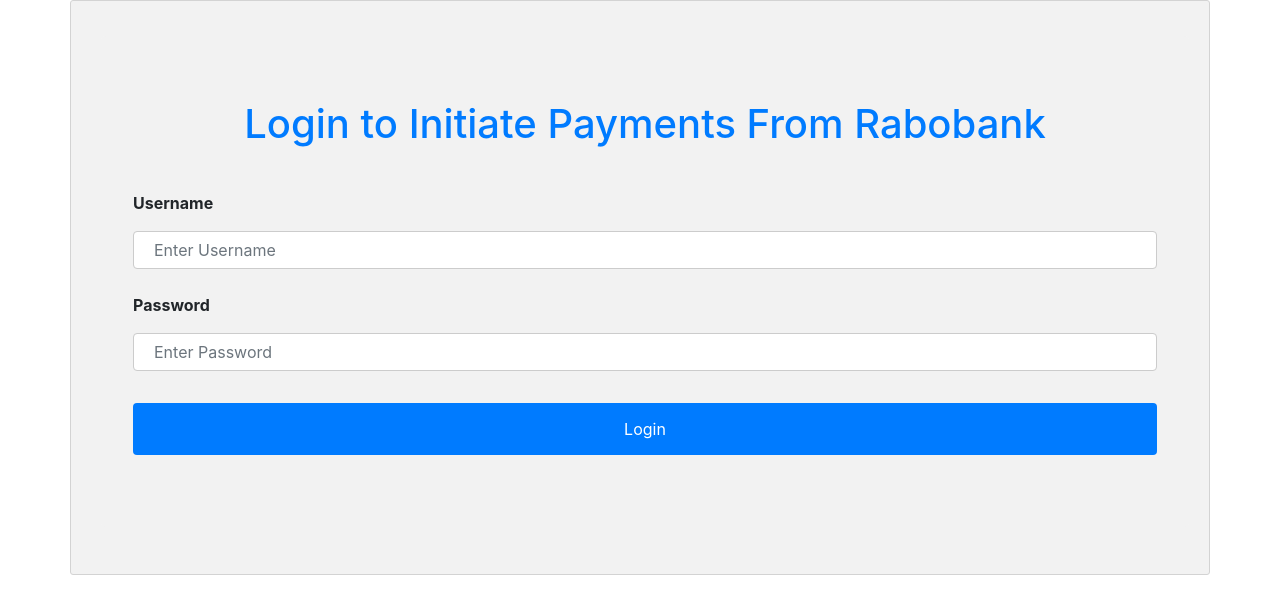
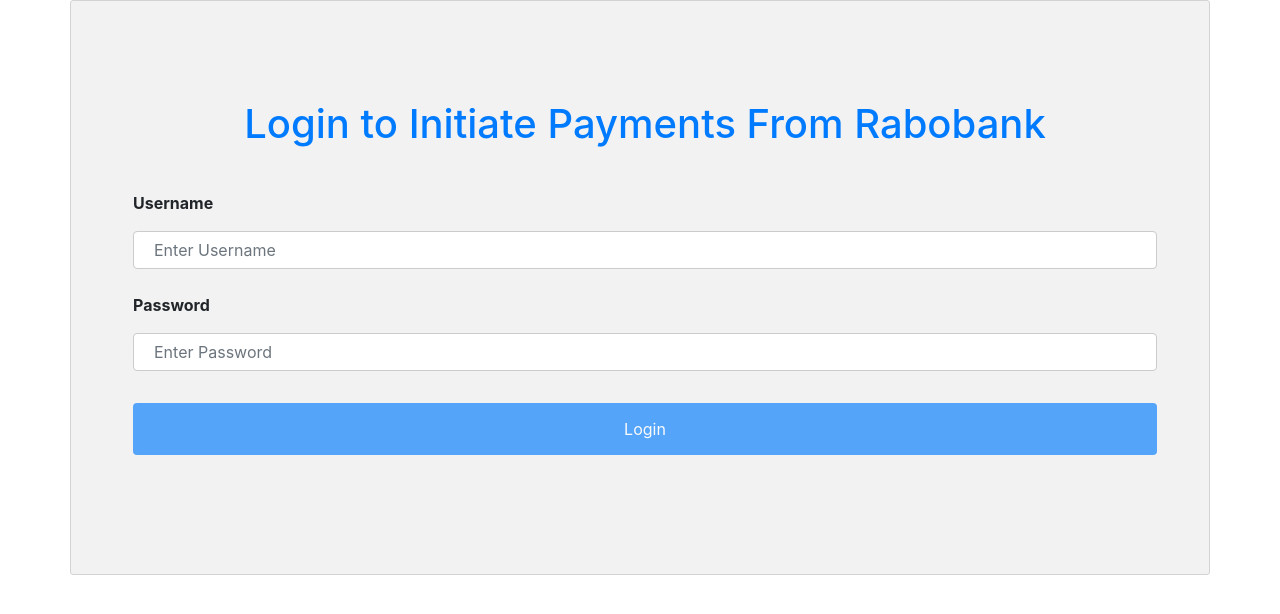
Before and after one commit to muniappan66/assignments-rabobank-frontend, an Angular app: page /login in a window 1280 px wide. Shown: the top 614 px of the page. Built offline with nearby package versions, Linux system fonts and the light colour scheme.

Commit message:
Update login.component.html

```diff
--- a/src/app/login/login.component.html
+++ b/src/app/login/login.component.html
@@ -15,7 +15,7 @@
         <input
           type="text"
           class="form-control"
-          required
+           [required]="'!username.valid'"
           placeholder="Enter Username"
           [(ngModel)]="username"
           name="uname"
@@ -26,7 +26,7 @@
         <input
           type="password"
           class="form-control"
-          required
+          [required]="'!password.valid'"
           placeholder="Enter Password"
           [(ngModel)]="password"
           name="psw"
@@ -34,7 +34,7 @@
       </div>
       <!--  -->
       <!-- [disabled]="frm.invalid" -->
-      <button class="btn btn-primary" (click)="doLogin(username,password)" type="submit" name="button">
+      <button class="btn btn-primary" [disabled]="!frm.valid" (click)="doLogin(username,password)" type="submit" name="button">
         Login
       </button>
     </form>
```
